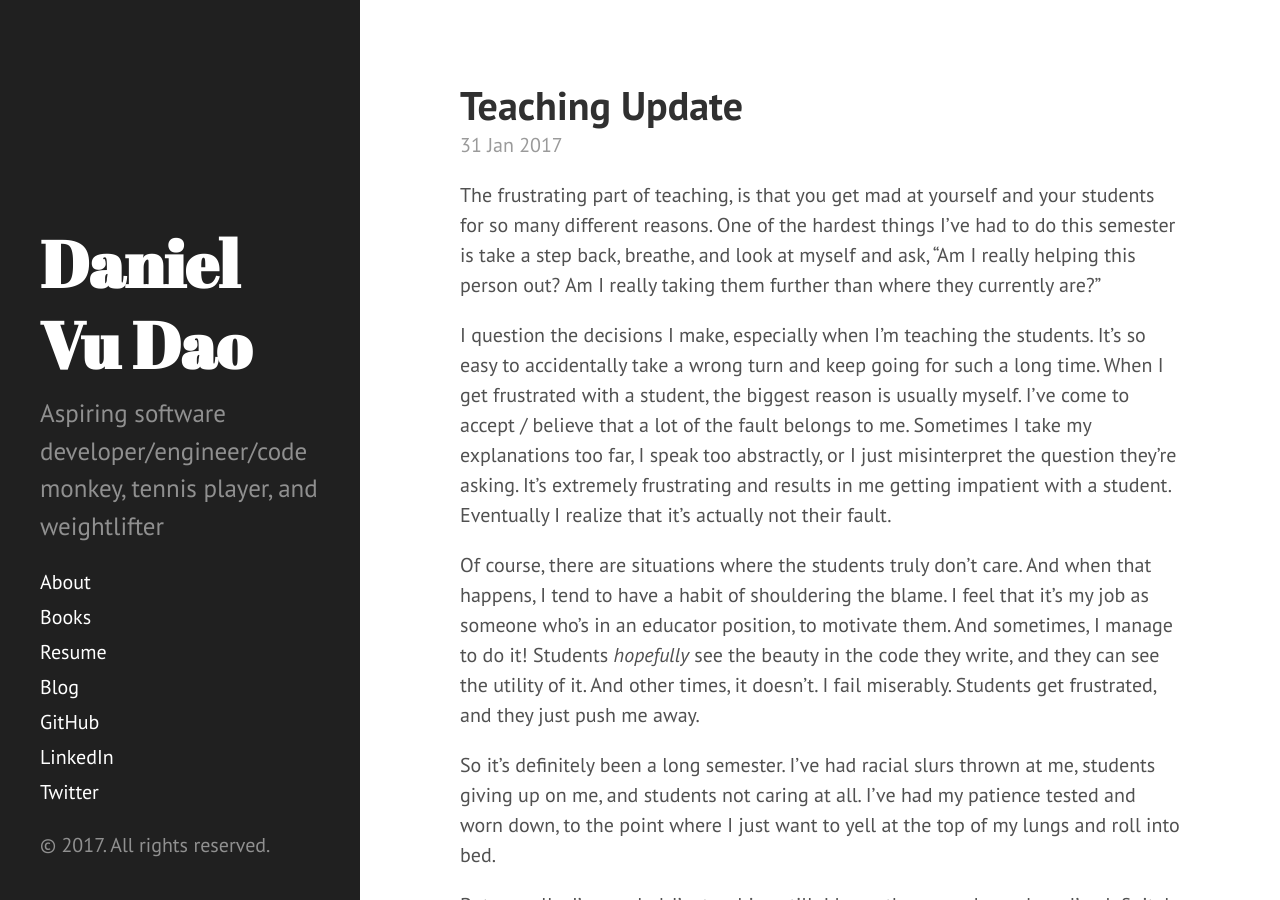
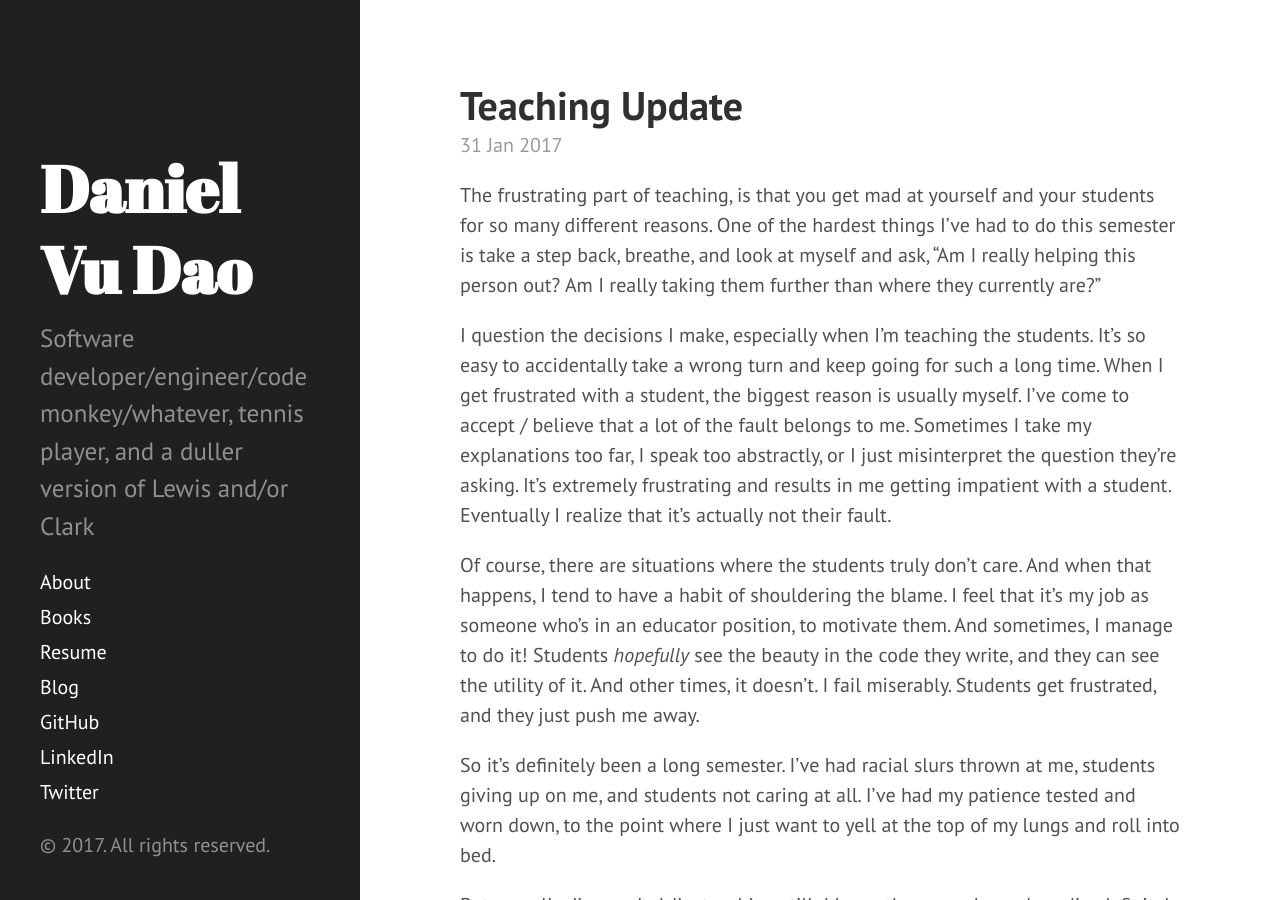
Before and after one commit to danielvdao/danielvdao.github.io, a Jekyll site: the page built from index.html, in a window 1280 px wide and 900 px high. Built offline with Jekyll 4.4.1, drawn with Linux system fonts in a browser that asks for light colours; the list of posts is cut into pages by our own code.

Commit message:
change config

```diff
--- a/_config.yml
+++ b/_config.yml
@@ -8,7 +8,7 @@ permalink:        pretty
 # Setup
 title:            Daniel Vu Dao
 tagline:          'Random thoughts'
-description:      'Aspiring software developer/engineer/code monkey, tennis player, and weightlifter'
+description:      'Software developer/engineer/code monkey/whatever, tennis player, and a duller version of Lewis and/or Clark'
 baseurl:          /
 
 paginate:         5
```
